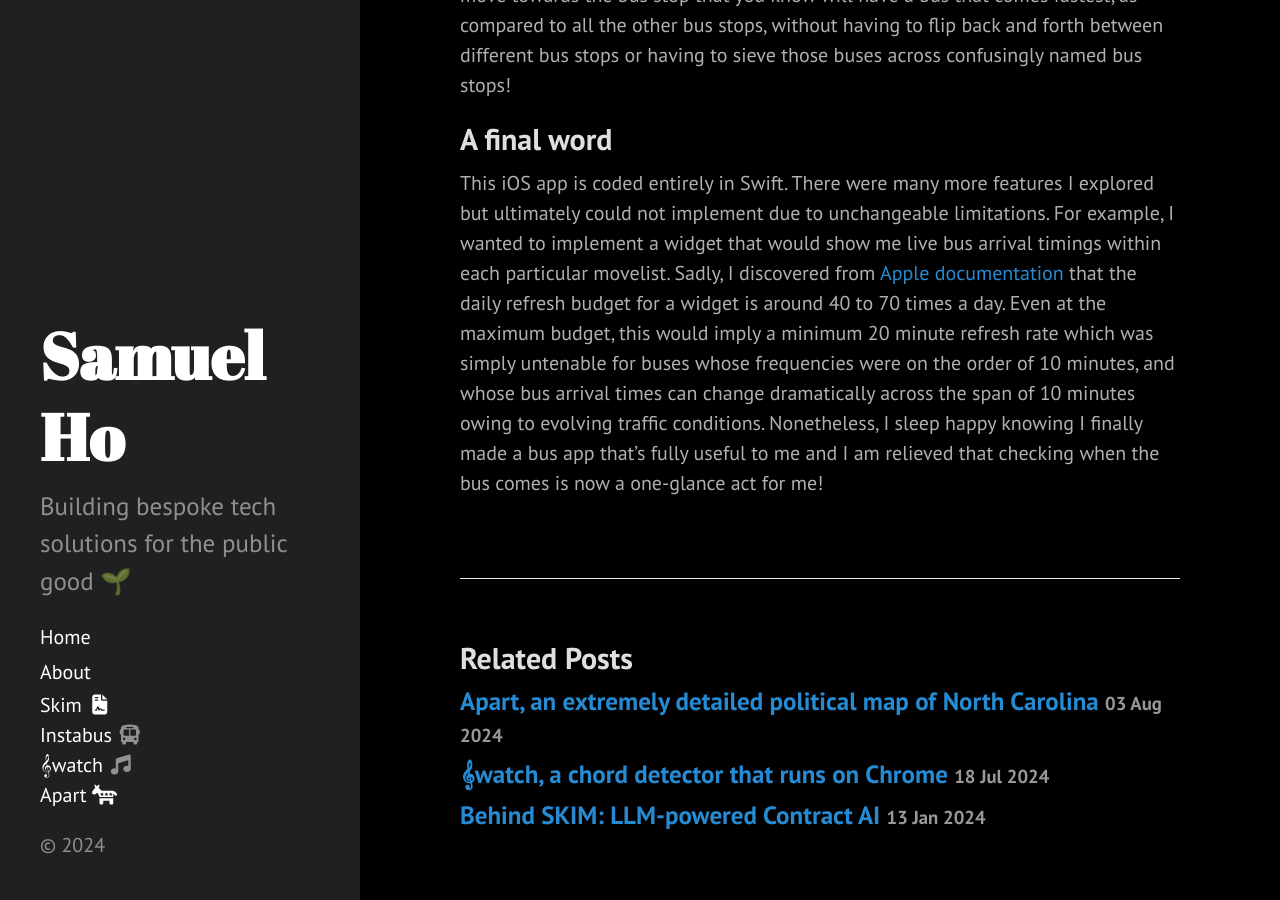
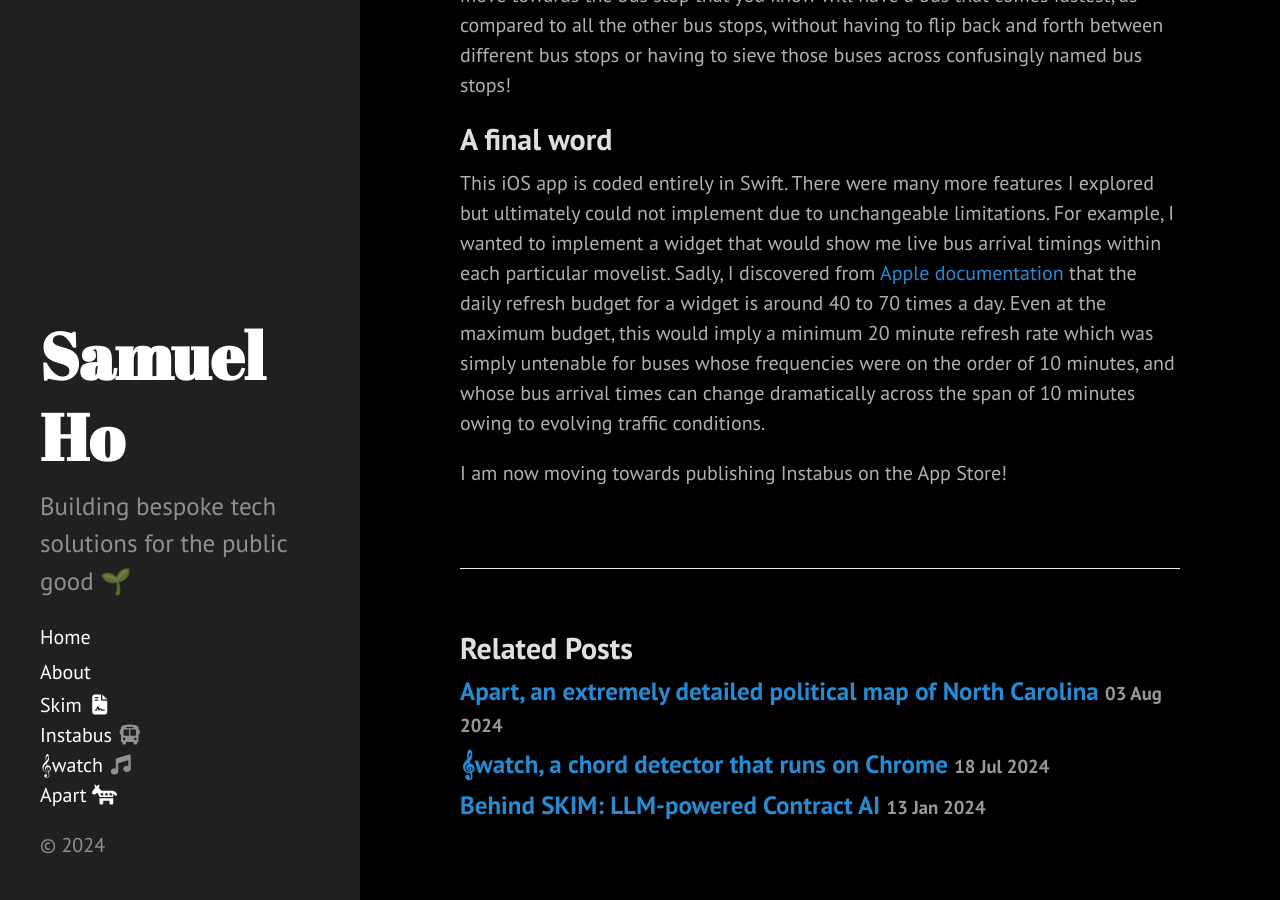
Before and after one commit to samyooole/samyooole.github.io, a Jekyll site: the page built from _posts/2022-07-17-instabus.md, in a window 1280 px wide and 900 px high, scrolled down 2896 px. Built offline with Jekyll 4.4.1, drawn with Linux system fonts in a browser that asks for light colours; nearby versions of some CDN libraries.

Commit message:
posts edit 4 aug

```diff
--- a/_posts/2022-07-17-instabus.md
+++ b/_posts/2022-07-17-instabus.md
@@ -45,4 +45,6 @@ Adding buses to a movelist is also simple once you have already created movelist
 Once you have all of your buses gathered in all the different movelists you need, looking at all of your buses in one screen is only one tap away! Now you can safely move towards the bus stop that you know will have a bus that comes fastest, as compared to all the other bus stops, without having to flip back and forth between different bus stops or having to sieve those buses across confusingly named bus stops!
 
 ## A final word
-This iOS app is coded entirely in Swift. There were many more features I explored but ultimately could not implement due to unchangeable limitations. For example, I wanted to implement a widget that would show me live bus arrival timings within each particular movelist. Sadly, I discovered from [Apple documentation](https://developer.apple.com/documentation/widgetkit/keeping-a-widget-up-to-date) that the daily refresh budget for a widget is around 40 to 70 times a day. Even at the maximum budget, this would imply a minimum 20 minute refresh rate which was simply untenable for buses whose frequencies were on the order of 10 minutes, and whose bus arrival times can change dramatically across the span of 10 minutes owing to evolving traffic conditions. Nonetheless, I sleep happy knowing I finally made a bus app that's fully useful to me and I am relieved that checking when the bus comes is now a one-glance act for me!
+This iOS app is coded entirely in Swift. There were many more features I explored but ultimately could not implement due to unchangeable limitations. For example, I wanted to implement a widget that would show me live bus arrival timings within each particular movelist. Sadly, I discovered from [Apple documentation](https://developer.apple.com/documentation/widgetkit/keeping-a-widget-up-to-date) that the daily refresh budget for a widget is around 40 to 70 times a day. Even at the maximum budget, this would imply a minimum 20 minute refresh rate which was simply untenable for buses whose frequencies were on the order of 10 minutes, and whose bus arrival times can change dramatically across the span of 10 minutes owing to evolving traffic conditions.
+
+I am now moving towards publishing Instabus on the App Store!
```
Also changed, not shown: _posts/2022-07-18-swatch.md (+1 -1 lines), 1 other file.
